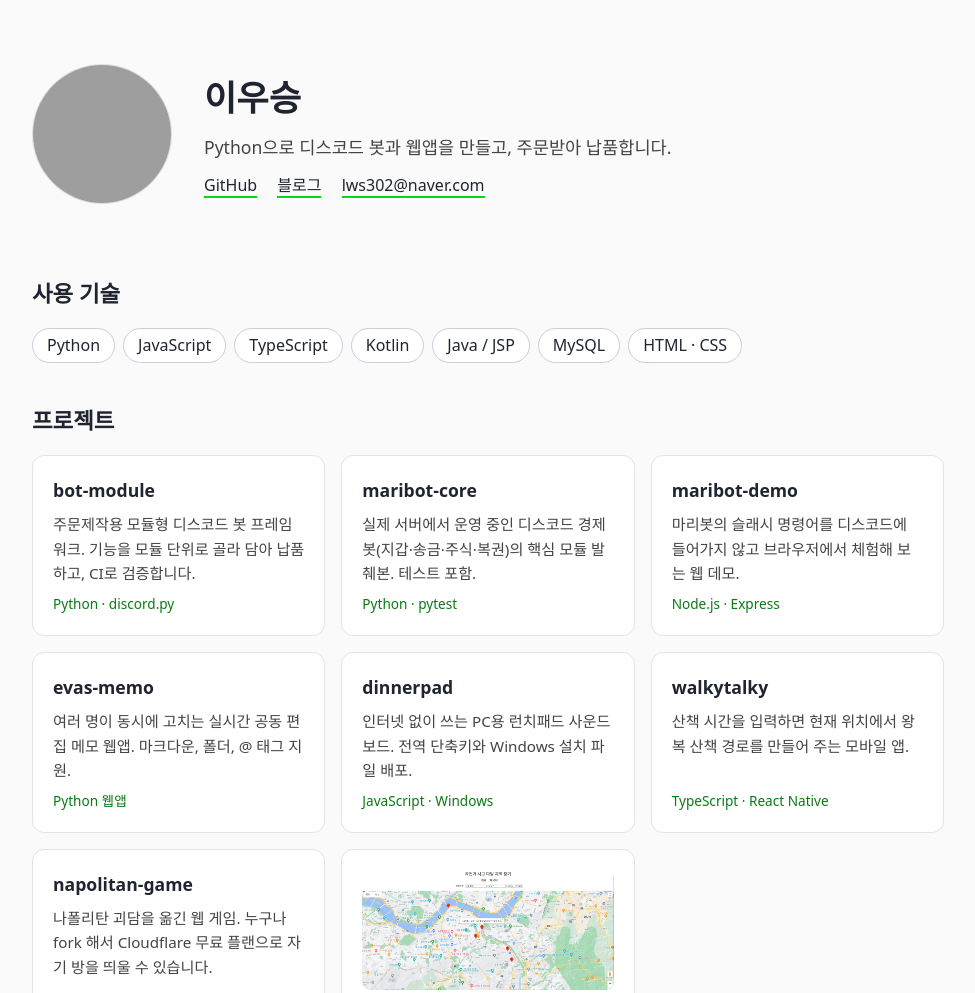
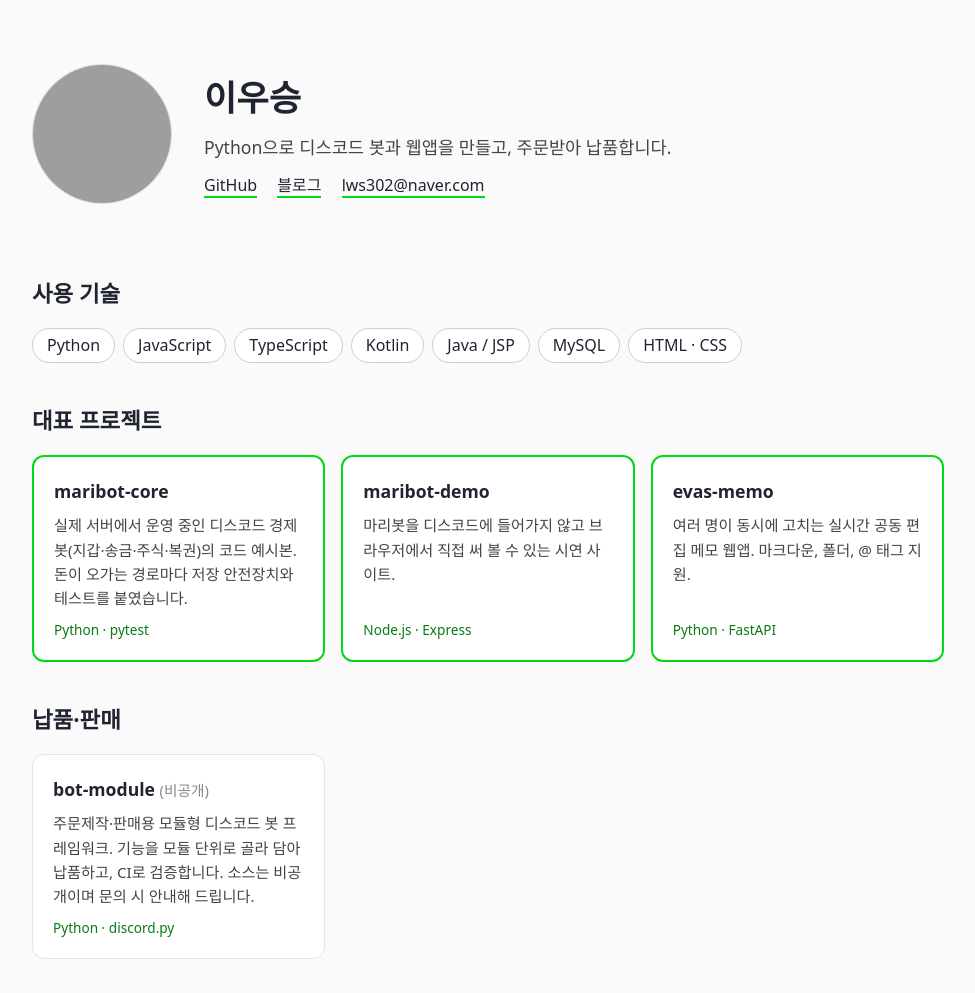
Before and after one commit to 10000sun/portfolio, a plain HTML site: page index.html in a window 1280 px wide. Shown: the top 993 px of the page, without its empty margins (152-1127 px from the left). Drawn offline with Linux system fonts and the light colour scheme; grey boxes are pictures that could not be loaded; a web font is replaced by a local one.

Commit message:
feat: 대표 프로젝트·납품·기타로 구분, bot-module 비공개 표기
Co-Authored-By: Claude Sonnet 5.5 <noreply@anthropic.com>
Claude-Session: https://claude.ai/code/session_0112bew8jEw3LmjhpRKHNgYf

```diff
--- a/css/css.css
+++ b/css/css.css
@@ -15,6 +15,8 @@ h2{font-size:1.4rem;margin-bottom:16px}
 .cards{display:grid;grid-template-columns:repeat(auto-fill,minmax(270px,1fr));gap:16px}
 .card{display:flex;flex-direction:column;gap:8px;padding:20px;background:#fff;border:1px solid #e3e3e8;border-radius:12px;text-decoration:none;transition:transform .15s,box-shadow .15s}
 .card:hover,.card:focus-visible{transform:translateY(-3px);box-shadow:0 6px 16px rgba(0,0,0,.08)}
+.card.featured{border:2px solid #00da12}
+div.card:hover{transform:none;box-shadow:none}
 .card img{width:100%;height:120px;object-fit:cover;border-radius:8px}
 .card h3{font-size:1.1rem}
 .card small{color:#888;font-weight:400}
--- a/index.html
+++ b/index.html
@@ -31,28 +31,40 @@
     </section>
 
     <section>
-      <h2>프로젝트</h2>
+      <h2>대표 프로젝트</h2>
       <div class="cards">
-        <a class="card" href="https://github.com/10000sun/bot-module" target="_blank" rel="noopener">
-          <h3>bot-module</h3>
-          <p>주문제작용 모듈형 디스코드 봇 프레임워크. 기능을 모듈 단위로 골라 담아 납품하고, CI로 검증합니다.</p>
-          <span>Python · discord.py</span>
-        </a>
-        <a class="card" href="https://github.com/10000sun/maribot-core" target="_blank" rel="noopener">
+        <a class="card featured" href="https://github.com/10000sun/maribot-core" target="_blank" rel="noopener">
           <h3>maribot-core</h3>
-          <p>실제 서버에서 운영 중인 디스코드 경제 봇(지갑·송금·주식·복권)의 핵심 모듈 발췌본. 테스트 포함.</p>
+          <p>실제 서버에서 운영 중인 디스코드 경제 봇(지갑·송금·주식·복권)의 코드 예시본. 돈이 오가는 경로마다 저장 안전장치와 테스트를 붙였습니다.</p>
           <span>Python · pytest</span>
         </a>
-        <a class="card" href="https://github.com/10000sun/maribot-demo" target="_blank" rel="noopener">
+        <a class="card featured" href="https://github.com/10000sun/maribot-demo" target="_blank" rel="noopener">
           <h3>maribot-demo</h3>
-          <p>마리봇의 슬래시 명령어를 디스코드에 들어가지 않고 브라우저에서 체험해 보는 웹 데모.</p>
+          <p>마리봇을 디스코드에 들어가지 않고 브라우저에서 직접 써 볼 수 있는 시연 사이트.</p>
           <span>Node.js · Express</span>
         </a>
-        <a class="card" href="https://github.com/10000sun/evas-memo" target="_blank" rel="noopener">
+        <a class="card featured" href="https://github.com/10000sun/evas-memo" target="_blank" rel="noopener">
           <h3>evas-memo</h3>
           <p>여러 명이 동시에 고치는 실시간 공동 편집 메모 웹앱. 마크다운, 폴더, @ 태그 지원.</p>
-          <span>Python 웹앱</span>
+          <span>Python · FastAPI</span>
         </a>
+      </div>
+    </section>
+
+    <section>
+      <h2>납품·판매</h2>
+      <div class="cards">
+        <div class="card">
+          <h3>bot-module <small>(비공개)</small></h3>
+          <p>주문제작·판매용 모듈형 디스코드 봇 프레임워크. 기능을 모듈 단위로 골라 담아 납품하고, CI로 검증합니다. 소스는 비공개이며 문의 시 안내해 드립니다.</p>
+          <span>Python · discord.py</span>
+        </div>
+      </div>
+    </section>
+
+    <section>
+      <h2>그 외 프로젝트</h2>
+      <div class="cards">
         <a class="card" href="https://github.com/10000sun/dinnerpad" target="_blank" rel="noopener">
           <h3>dinnerpad</h3>
           <p>인터넷 없이 쓰는 PC용 런치패드 사운드보드. 전역 단축키와 Windows 설치 파일 배포.</p>
```
